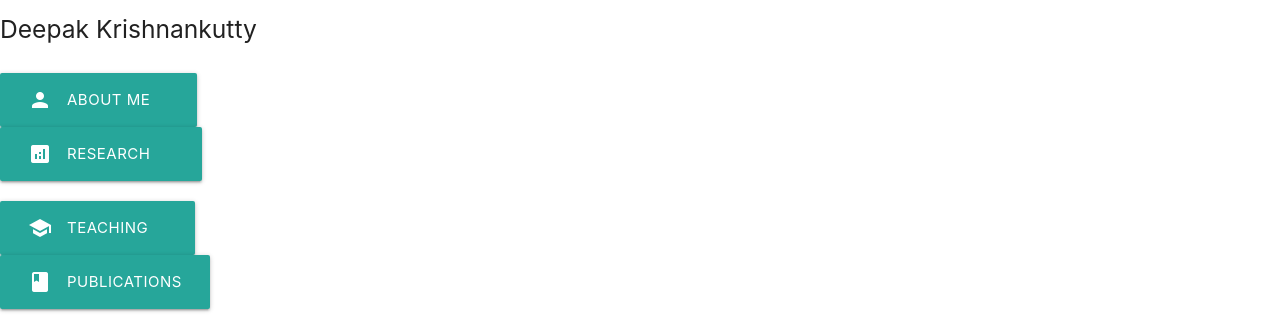
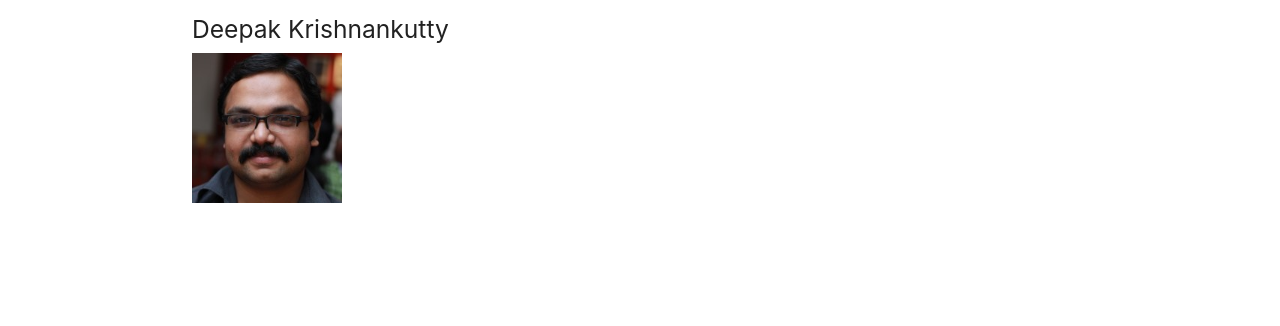
Before and after one commit to deepakk0/deepakk0.github.io, a plain HTML site: page index.html in a window 1280 px wide. Shown: the top 326 px of the page. Drawn offline with Linux system fonts and the light colour scheme.

Commit message:
Update index.html

```diff
--- a/index.html
+++ b/index.html
@@ -22,28 +22,10 @@
 <body id="page-top">
 
   <!-- Navigation -->
-  <div class="container-fluid">
+  <div class="container">
     <div class="row">
       <div class="col-sm">
-        <div class="row">
           <h5>Deepak Krishnankutty</h5>
-        </div>
-        <div class="row">
-          <div class="col-sm">
-            <a class="waves-effect btn-large" href="#About">About Me&nbsp;&nbsp;&nbsp;&nbsp; <i class="material-icons left">person</i></a>
-          </div>
-          <div class="col-sm">
-            <a class="waves-effect btn-large" href="#Research">Research&nbsp;&nbsp;&nbsp;&nbsp;&nbsp; <i class="material-icons left">analytics</i></a>
-          </div>
-        </div>
-        <div class="row">
-          <div class="col-sm">
-            <a class="waves-effect btn-large" href="#Teaching">Teaching&nbsp;&nbsp;&nbsp;&nbsp; <i class="material-icons left">school</i></a>
-          </div>
-          <div class="col-sm">
-            <a class="waves-effect btn-large" href="#Publications">Publications <i class="material-icons left">book</i></a>
-          </div>
-        </div>
       </div>
       <div class="col-sm">
         <img src="./me.jpg" height="150" alt="Deepak">
```
